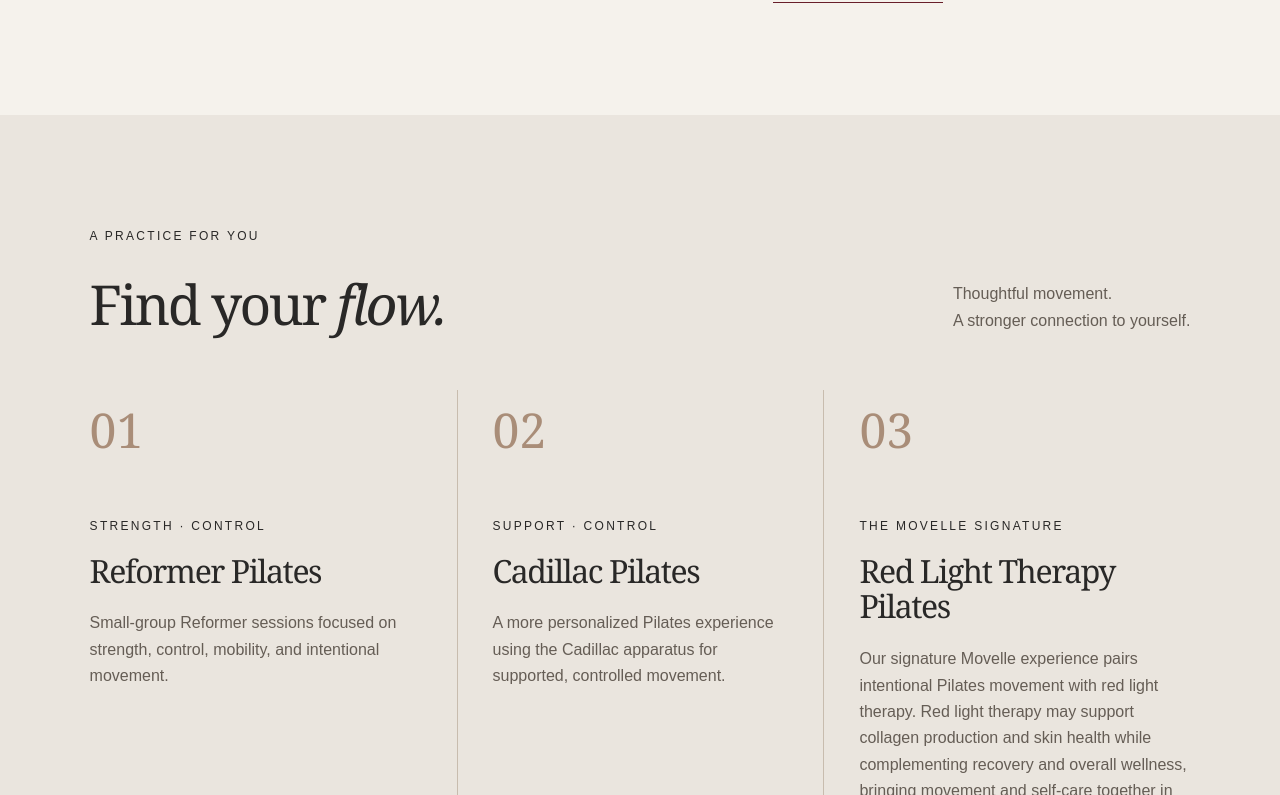
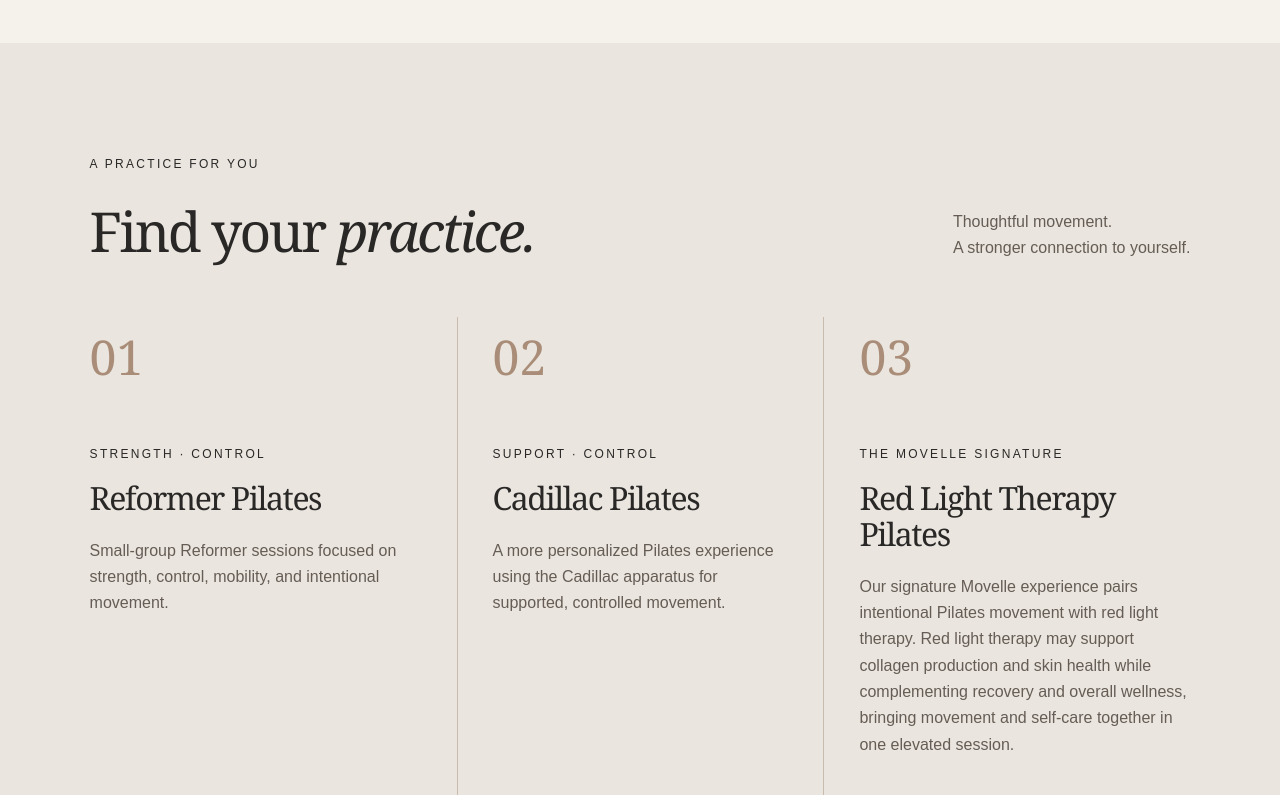
Before and after one commit to ideafactoradvertising-jpg/movelle_website, a Next.js app: page / in a window 1280 px wide. Shown: the part 1185-1980 px from the top of the page. Built offline with nearby package versions, Linux system fonts and the light colour scheme; a web font is replaced by a local one.

Commit message:
Update page.tsx

```diff
--- a/app/page.tsx
+++ b/app/page.tsx
@@ -2,57 +2,299 @@ import ArrowIcon from '@/components/arrow-icon';
 import Image from 'next/image';
 import Header from '@/components/header';
 import Footer from '@/components/footer';
-import {story,philosophy} from '@/components/content';
+import { address } from '@/components/content';
 import StudioScene from '@/components/studio-scene';
+
 const classes = [
   {
-    "n": "01",
-    "title": "Reformer Pilates",
-    "text": "Small-group Reformer sessions focused on strength, control, mobility, and intentional movement.",
-    "tag": "STRENGTH · CONTROL"
+    n: '01',
+    title: 'Reformer Pilates',
+    text: 'Small-group Reformer sessions focused on strength, control, mobility, and intentional movement.',
+    tag: 'STRENGTH · CONTROL',
   },
   {
-    "n": "02",
-    "title": "Cadillac Pilates",
-    "text": "A more personalized Pilates experience using the Cadillac apparatus for supported, controlled movement.",
-    "tag": "SUPPORT · CONTROL"
+    n: '02',
+    title: 'Cadillac Pilates',
+    text: 'A more personalized Pilates experience using the Cadillac apparatus for supported, controlled movement.',
+    tag: 'SUPPORT · CONTROL',
   },
   {
-    "n": "03",
-    "title": "Red Light Therapy Pilates",
-    "text": "Our signature Movelle experience pairs intentional Pilates movement with red light therapy. Red light therapy may support collagen production and skin health while complementing recovery and overall wellness, bringing movement and self-care together in one elevated session.",
-    "tag": "THE MOVELLE SIGNATURE"
+    n: '03',
+    title: 'Red Light Therapy Pilates',
+    text: 'Our signature Movelle experience pairs intentional Pilates movement with red light therapy. Red light therapy may support collagen production and skin health while complementing recovery and overall wellness, bringing movement and self-care together in one elevated session.',
+    tag: 'THE MOVELLE SIGNATURE',
   },
   {
-    "n": "04",
-    "title": "Pre & Postnatal Pilates",
-    "text": "Thoughtful movement designed to support women through pregnancy and their return to movement after birth.",
-    "tag": "THOUGHTFUL SUPPORT"
+    n: '04',
+    title: 'Pre & Postnatal Pilates',
+    text: 'Thoughtful movement designed to support women through pregnancy and their return to movement after birth.',
+    tag: 'THOUGHTFUL SUPPORT',
   },
   {
-    "n": "05",
-    "title": "Pilates for Scoliosis",
-    "text": "Individualized, movement-focused sessions with attention to alignment, control, and each client’s unique needs.",
-    "tag": "PERSONAL ATTENTION"
+    n: '05',
+    title: 'Pilates for Scoliosis',
+    text: 'Individualized, movement-focused sessions with attention to alignment, control, and each client’s unique needs.',
+    tag: 'PERSONAL ATTENTION',
   },
   {
-    "n": "06",
-    "title": "Yoga",
-    "text": "A space to slow down, breathe, stretch, strengthen, and reconnect.",
-    "tag": "BALANCE · CONNECTION"
-  }
+    n: '06',
+    title: 'Yoga',
+    text: 'A space to slow down, breathe, stretch, strengthen, and reconnect.',
+    tag: 'BALANCE · CONNECTION',
+  },
 ];
-export default function Home(){return <>
-<a className="skip-link" href="#main">Skip to content</a><Header/>
-<main id="main">
-<section className="hero" id="home"><Image src="/hero-warm.png" alt="Movelle studio concept with branded silver reformers and taupe upholstery" fill priority sizes="100vw" className="hero-image"/><div className="hero-shade"/><div className="hero-content"><h1>Move well.<br/><em>Live better.</em></h1><p className="hero-description">Move with intention.<br/>Feel stronger. Find your calm.<br/>A space to connect and belong.</p><a className="button" href="/classes">Find your movement <ArrowIcon/></a></div></section>
-<section className="intro section" id="about"><div><p className="eyebrow">WELCOME TO MOVELLE</p><h2>Movement with intention.<br/><em>Living with ease.</em></h2></div><div className="intro-copy"><p>{story[1]}</p><p>{story[0]}</p><a className="text-link" href="/about">About Movelle <ArrowIcon/></a></div></section>
-<section className="classes section" id="classes"><div className="section-heading"><div><p className="eyebrow">A PRACTICE FOR YOU</p><h2>Find your <em>flow.</em></h2></div><p>Thoughtful movement.<br/>A stronger connection to yourself.</p></div><div className="class-grid">{classes.map(c=><article className="class-card" key={c.n}><span className="class-number">{c.n}</span><p className="eyebrow">{c.tag}</p><h3>{c.title}</h3><p>{c.text}</p><a className="text-link" href="/book-a-class">Enquire about classes <ArrowIcon/></a></article>)}</div><p className="draft-note"><a href="/classes">Explore 5 more classes & experiences →</a></p></section>
-<section className="intro section instructors" id="instructors"><div><p className="eyebrow">THE PEOPLE BEHIND YOUR PRACTICE</p><h2>Thoughtful guidance.<br/><em>Personal attention.</em></h2></div><div className="intro-copy"><p>Our instructor profiles are coming soon.</p><a className="text-link" href="/instructors">Meet the team <ArrowIcon/></a></div></section>
-<section className="intro section packages" id="packages"><div><p className="eyebrow">MAKE MOVEMENT A HABIT</p><h2>A practice that<br/><em>fits your life.</em></h2></div><div className="intro-copy"><p>Our packages and pricing are on their way. Contact us to learn more about practising at Movelle.</p><a className="text-link" href="mailto:hello@movelle.ph?subject=Package%20enquiry">Enquire about packages <ArrowIcon/></a></div></section>
-<section className="experience section" id="experience"><p className="eyebrow">THE MOVELLE EXPERIENCE</p><h2>Less rush.<br/><em>More presence.</em></h2><div className="experience-grid"><article><span>01 /</span><h3>Thoughtful guidance</h3><p>A considered approach that brings attention to the way you move.</p></article><article><span>02 /</span><h3>Room to breathe</h3><p>A calm setting to leave the everyday behind and focus on your practice.</p></article><article><span>03 /</span><h3>Movement that stays</h3><p>Strength, balance and awareness to carry with you beyond the studio.</p></article></div></section>
-<section className="studio" id="studio"><div className="studio-photo"><StudioScene kind="reception"/><span className="image-caption">STUDIO INSPIRATION · CONCEPT IMAGE</span></div><div className="studio-copy"><p className="eyebrow">THE STUDIO</p><h2>Your space to <em>reset.</em></h2><p>Warmth. Light. A little quiet. A space imagined to make your practice feel like a welcome pause in your day.</p><a className="text-link" href="/about">Get to know us <ArrowIcon/></a></div></section>
-<section className="philosophy section" id="philosophy"><div className="monogram"><img src="/brand/monogram.png" alt=""/></div><p className="eyebrow">OUR PHILOSOPHY</p><h2>Not just how you move.<br/><em>How you feel.</em></h2><p>{philosophy[2]}</p></section>
 
-<section className="booking section" id="booking"><p className="eyebrow">MAKE TIME FOR YOU</p><h2>Your next chapter<br/>starts with <em>movement.</em></h2><a className="button light" href="mailto:hello@movelle.ph?subject=Class%20enquiry">Enquire about a class <ArrowIcon/></a><p>Online booking is coming soon. Say hello to learn more.</p></section>
-</main><Footer/></>}
+const benefits = [
+  {
+    title: 'Strength & control',
+    text: 'Practise purposeful movement with an emphasis on strength, stability and control.',
+  },
+  {
+    title: 'Mobility & flexibility',
+    text: 'Explore your range of movement through a considered combination of stretching and strengthening.',
+  },
+  {
+    title: 'Balance & coordination',
+    text: 'Develop a more connected practice through movements that challenge balance and coordination.',
+  },
+  {
+    title: 'Body awareness',
+    text: 'Make time to notice your breath, alignment and the way your body moves.',
+  },
+];
+
+export default function Home() {
+  return (
+    <>
+      <a className="skip-link" href="#main">Skip to content</a>
+      <Header />
+
+      <main id="main">
+        <section className="hero" id="home">
+          <Image
+            src="/hero-warm.png"
+            alt="Movelle studio concept with branded silver reformers and taupe upholstery"
+            fill
+            priority
+            sizes="100vw"
+            className="hero-image"
+          />
+          <div className="hero-shade" />
+          <div className="hero-content">
+            <h1>Move well.<br /><em>Live better.</em></h1>
+            <p className="hero-description">
+              A boutique Pilates studio in Makati, with thoughtful guidance
+              and personal attention.
+            </p>
+            <a className="button" href="/classes">
+              Explore classes <ArrowIcon />
+            </a>
+          </div>
+        </section>
+
+        <section className="intro section" id="about">
+          <div>
+            <p className="eyebrow">WELCOME TO MOVELLE</p>
+            <h2>Movement with <em>intention.</em></h2>
+          </div>
+          <div className="intro-copy">
+            <p>
+              Movelle is a boutique movement studio built around a more
+              personal experience, with private, duet and small-group sessions.
+              A space to move with intention, recharge, connect and belong.
+            </p>
+            <a className="text-link" href="/about">
+              About Movelle <ArrowIcon />
+            </a>
+          </div>
+        </section>
+
+        <section className="classes section" id="classes">
+          <div className="section-heading">
+            <div>
+              <p className="eyebrow">A PRACTICE FOR YOU</p>
+              <h2>Find your <em>practice.</em></h2>
+            </div>
+            <p>
+              Thoughtful movement.<br />
+              A stronger connection to yourself.
+            </p>
+          </div>
+
+          <div className="class-grid">
+            {classes.map(c => (
+              <article className="class-card" key={c.n}>
+                <span className="class-number">{c.n}</span>
+                <p className="eyebrow">{c.tag}</p>
+                <h3>{c.title}</h3>
+                <p>{c.text}</p>
+                <a className="text-link" href="/book-a-class">
+                  Enquire about classes <ArrowIcon />
+                </a>
+              </article>
+            ))}
+          </div>
+
+          <p className="draft-note">
+            <a href="/classes">
+              Explore 5 more classes &amp; experiences →
+            </a>
+          </p>
+        </section>
+
+        <section className="pilates-benefits section" id="benefits">
+          <div className="section-heading">
+            <div>
+              <p className="eyebrow">BENEFITS OF PILATES</p>
+              <h2>
+                Movement that supports<br />
+                <em>everyday life.</em>
+              </h2>
+            </div>
+            <p>
+              A practice centred on how you move and how you feel.
+            </p>
+          </div>
+
+          <div className="benefit-grid">
+            {benefits.map(benefit => (
+              <article key={benefit.title}>
+                <h3>{benefit.title}</h3>
+                <p>{benefit.text}</p>
+              </article>
+            ))}
+          </div>
+        </section>
+
+        <section className="experience section" id="experience">
+          <p className="eyebrow">THE MOVELLE EXPERIENCE</p>
+          <h2>Less rush.<br /><em>More presence.</em></h2>
+
+          <div className="experience-grid">
+            <article>
+              <span>01 /</span>
+              <h3>Thoughtful guidance</h3>
+              <p>Personal attention and a considered approach to your movement.</p>
+            </article>
+            <article>
+              <span>02 /</span>
+              <h3>Room to breathe</h3>
+              <p>A calm space to pause and focus on your practice.</p>
+            </article>
+            <article>
+              <span>03 /</span>
+              <h3>Movement that stays</h3>
+              <p>A practice that becomes part of living well, beyond the studio.</p>
+            </article>
+          </div>
+        </section>
+
+        <section className="studio" id="studio">
+          <div className="studio-photo">
+            <StudioScene kind="reception" />
+            <span className="image-caption">
+              STUDIO INSPIRATION · CONCEPT IMAGE
+            </span>
+          </div>
+          <div className="studio-copy">
+            <p className="eyebrow">THE STUDIO</p>
+            <h2>Your space to <em>reset.</em></h2>
+            <p>
+              Warmth, light and room to breathe. A thoughtfully imagined
+              space for movement, connection and a welcome pause in your day.
+            </p>
+            <a className="text-link" href="/about">
+              Get to know us <ArrowIcon />
+            </a>
+          </div>
+        </section>
+
+        <section className="home-faq section" id="faq">
+          <div>
+            <p className="eyebrow">BEFORE YOUR VISIT</p>
+            <h2>A little more<br /><em>to know.</em></h2>
+            <p className="faq-intro">
+              Frequently asked questions about finding your practice at Movelle.
+            </p>
+          </div>
+
+          <div className="faq-list">
+            <details>
+              <summary>I’m new to Pilates. Where should I start?</summary>
+              <div className="faq-answer">
+                <p>
+                  Start by telling us about your experience and what you are
+                  looking for. Contact our team to discuss the class or session
+                  that may suit you.
+                </p>
+                <a href="/book-a-class">Enquire about your first session →</a>
+              </div>
+            </details>
+
+            <details>
+              <summary>
+                What is the difference between Reformer, Cadillac and Mat Pilates?
+              </summary>
+              <div className="faq-answer">
+                <p>
+                  Reformer Pilates uses a moving carriage and spring resistance.
+                  Cadillac Pilates uses a framed apparatus with springs and
+                  attachments for supported movement. Mat Pilates is practised
+                  on a mat, using body weight and sometimes small accessories.
+                </p>
+                <a href="/classes">Explore our classes →</a>
+              </div>
+            </details>
+
+            <details>
+              <summary>Do you offer private and duet sessions?</summary>
+              <div className="faq-answer">
+                <p>
+                  Yes. Private Pilates offers one-on-one guidance, while duet
+                  sessions are designed for two people. Contact us to discuss
+                  your goals and availability.
+                </p>
+                <a href="/book-a-class">Enquire about a session →</a>
+              </div>
+            </details>
+
+            <details>
+              <summary>How do I enquire about a class?</summary>
+              <div className="faq-answer">
+                <p>
+                  Email hello@movelle.ph with the class you are interested in.
+                  Our team can help with availability and the next steps.
+                </p>
+                <a href="mailto:hello@movelle.ph?subject=Class%20enquiry">
+                  Email Movelle →
+                </a>
+              </div>
+            </details>
+
+            <details>
+              <summary>Where is Movelle Studio?</summary>
+              <div className="faq-answer">
+                <p>You’ll find us at {address}.</p>
+                <a href="/contact">View our location and directions →</a>
+              </div>
+            </details>
+          </div>
+        </section>
+
+        <section className="booking section" id="booking">
+          <p className="eyebrow">MAKE TIME FOR YOU</p>
+          <h2>Begin your <em>practice.</em></h2>
+          <a
+            className="button light"
+            href="mailto:hello@movelle.ph?subject=Class%20enquiry"
+          >
+            Enquire about a class <ArrowIcon />
+          </a>
+          <p>Get in touch to find your class and plan your visit.</p>
+        </section>
+      </main>
+
+      <Footer />
+    </>
+  );
+}
```
